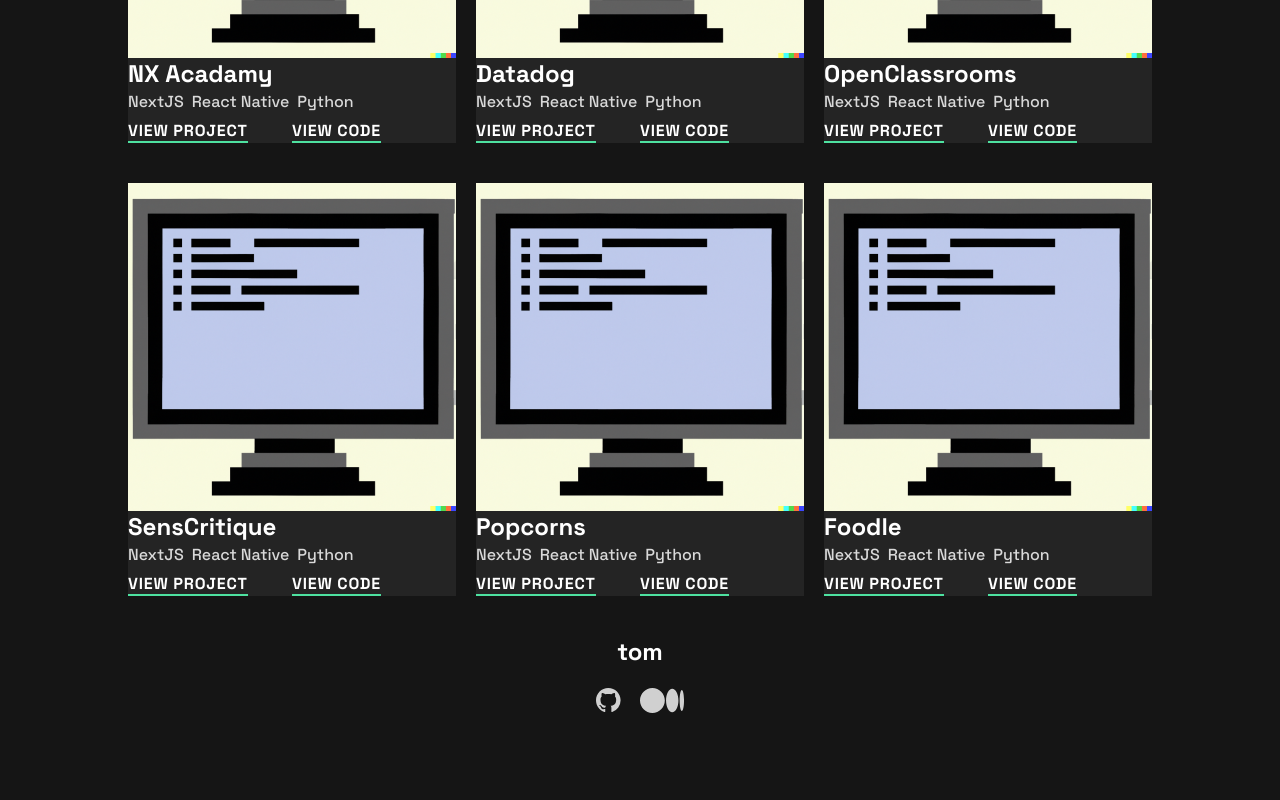
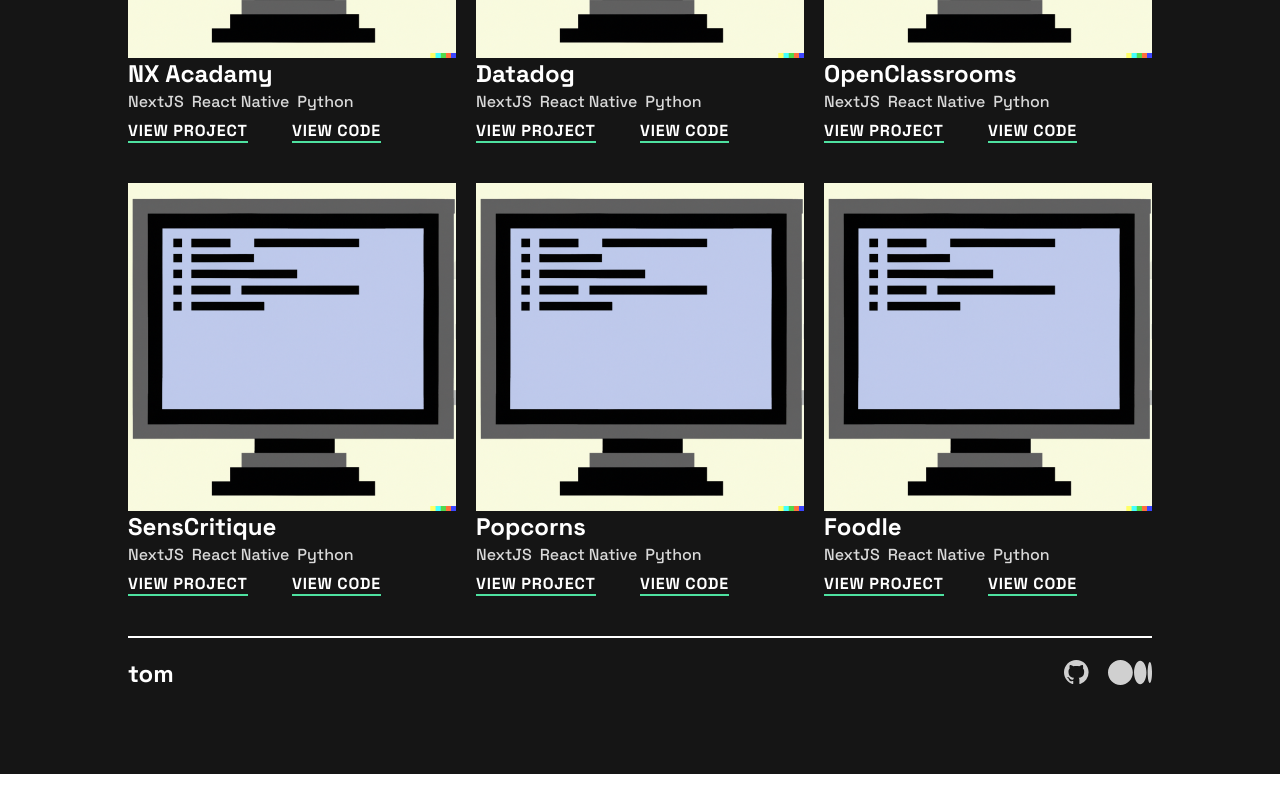
Before and after one commit to tdimnet/tdimnet.github.io, a React (Vite) app: page / in a window 1280 px wide. Shown: the part 1282-2082 px from the top of the page. After the commit the page ends 2056 px from the top, so only its background shows below. Built offline with nearby package versions, Linux system fonts and the light colour scheme.

Commit message:
Finishing Footer

```diff
--- a/src/components/Footer/index.tsx
+++ b/src/components/Footer/index.tsx
@@ -4,9 +4,9 @@ import MediumIcon from "../../icons/Medium";
 
 function Component() {
   return (
-    <footer className="flex flex-col justify-center items-center">
+    <footer className="flex flex-col justify-center items-center border-t-2 border-white pt-5 md:flex-row">
       <Heading css="text-white mb-5" content="tom" as="h3" />
-      <ul className="grid grid-cols-2">
+      <ul className="grid grid-cols-2 md:ml-auto">
         <li>
           <a
             className="ml-auto mr-5 opacity-80 hover:opacity-100 ease-in duration-200 hover:scale-125"
--- a/src/components/Project/index.tsx
+++ b/src/components/Project/index.tsx
@@ -14,7 +14,7 @@ function Component({
   codeUrl?: string;
 }) {
   return (
-    <div className="bg-teriary">
+    <div>
       <img src="/assets/sample-img.png" />
       <Heading css="text-white" content={title} as="h3" />
       <div className="flex flex-wrap">
```
